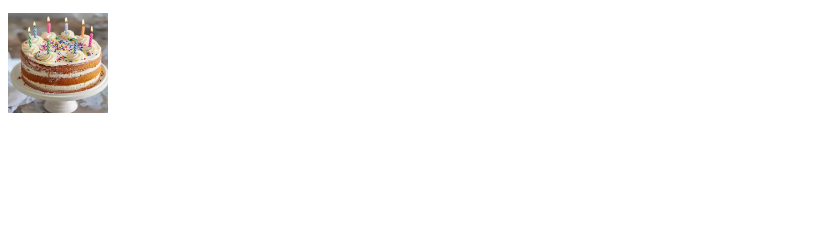
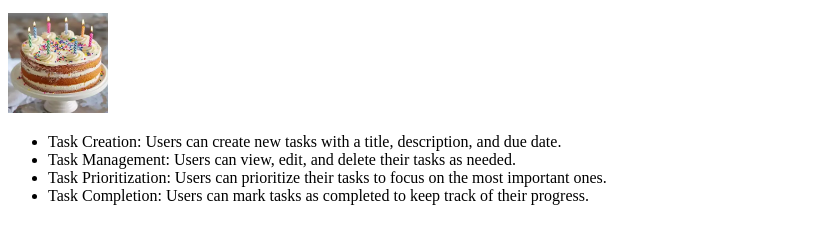
Before and after one commit to kulonglam/Practice2, a plain HTML site: page project.html in a window 1280 px wide. Shown: the part 101-344 px from the top of the page, without its empty margins (0-823 px from the left). Drawn offline with Linux system fonts and the light colour scheme.

Commit message:
Updated project files

```diff
--- a/project.html
+++ b/project.html
@@ -11,5 +11,11 @@
          It is a web application that allows users to create and manage
         their tasks efficiently.</p>
     <a href="index.html"><img src="Birthday.jpg" width="100" height="100" alt=""></a>
+    <ul>
+        <li>Task Creation: Users can create new tasks with a title, description, and due date.</li>
+        <li>Task Management: Users can view, edit, and delete their tasks as needed.</li>
+        <li>Task Prioritization: Users can prioritize their tasks to focus on the most important ones.</li>
+        <li>Task Completion: Users can mark tasks as completed to keep track of their progress.</li>
+    </ul>
 </body>
 </html>
```
